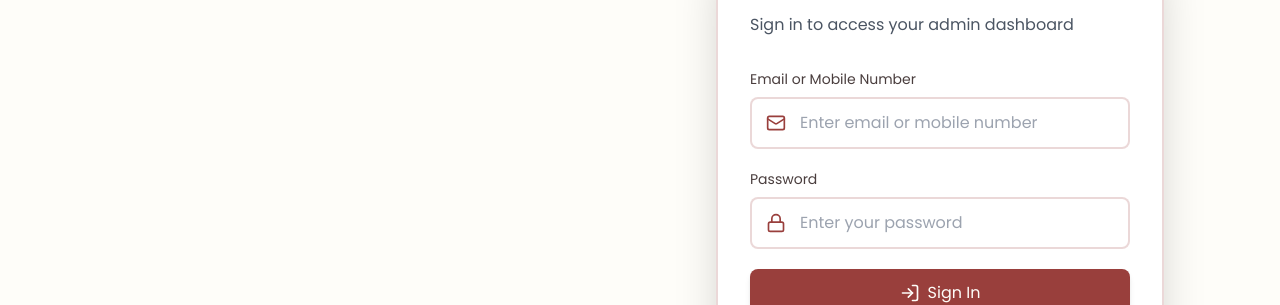
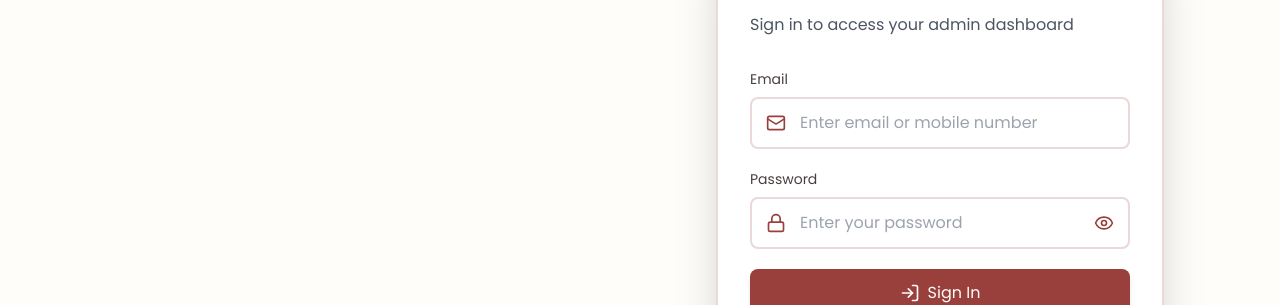
Before and after one commit to JairamDeo/Vitric-Client-Project-Tracking-App, a React (Vite) app in the folder client/: page /admin-login in a window 1280 px wide. Shown: the part 275-580 px from the top of the page. Built offline with nearby package versions, Linux system fonts and the light colour scheme; no server answers.

Commit message:
minor login bug

```diff
--- a/client/src/Admin/AdminLogin.jsx
+++ b/client/src/Admin/AdminLogin.jsx
@@ -1,6 +1,6 @@
 import React, { useState } from 'react';
 import { useNavigate } from 'react-router-dom';
-import { Mail, Lock, LogIn, CheckCircle } from 'lucide-react';
+import { Mail, Lock, LogIn, CheckCircle, Eye, EyeOff } from 'lucide-react';
 import { useAuth } from '../context/AuthContext';
 
 const AdminLogin = () => {
@@ -9,6 +9,7 @@ const AdminLogin = () => {
   const [isLoading, setIsLoading] = useState(false);
   const [error, setError] = useState('');
   const [showSuccessModal, setShowSuccessModal] = useState(false);
+  const [showPassword, setShowPassword] = useState(false);
 
   const { login } = useAuth();
   const navigate = useNavigate();
@@ -19,7 +20,8 @@ const AdminLogin = () => {
     setError('');
 
     try {
-      const result = await login(emailOrMobile, password);
+      const sanitizedPassword = password.replace(/\s+/g, '').trim();
+      const result = await login(emailOrMobile.trim(), sanitizedPassword);
 
       if (result.success) {
         // Show success modal
@@ -47,7 +49,7 @@ const AdminLogin = () => {
         <div className="hidden lg:flex flex-col justify-center space-y-6 animate-fadeIn">
           <div className="flex items-center gap-4 mb-4">
             <div className="w-[160px] h-[80px] rounded-xl flex items-center justify-center p-3">
-              <img src="../../assets/logo.svg"  alt="Company Logo" className="w-full h-full object-contain" />
+              <img src="../../assets/logo.svg" alt="Company Logo" className="w-full h-full object-contain" />
             </div>
             <div>
               <h1 className="text-3xl font-bold text-maroon">Client Project Tracker</h1>
@@ -90,7 +92,7 @@ const AdminLogin = () => {
             <form onSubmit={handleLogin} className="space-y-5">
               <div>
                 <label className="block text-sm font-medium text-darkBrown mb-2">
-                  Email or Mobile Number
+                  Email
                 </label>
                 <div className="relative">
                   <Mail className="absolute left-4 top-1/2 transform -translate-y-1/2 text-maroon w-5 h-5" />
@@ -113,14 +115,31 @@ const AdminLogin = () => {
                 <div className="relative">
                   <Lock className="absolute left-4 top-1/2 transform -translate-y-1/2 text-maroon w-5 h-5" />
                   <input
-                    type="password"
+                    type={showPassword ? 'text' : 'password'}
                     value={password}
                     onChange={(e) => setPassword(e.target.value)}
+                    onPaste={(e) => {
+                      e.preventDefault(); // stop browser from pasting raw text
+                      const pasted = e.clipboardData.getData('text').normalize().trim();
+                      setPassword(pasted);
+                    }}
                     placeholder="Enter your password"
                     required
                     disabled={isLoading}
-                    className="w-full pl-12 pr-4 py-3 border-2 border-maroon-20 rounded-lg focus:outline-none focus:border-maroon transition-all duration-300 text-darkBrown placeholder-gray-400 disabled:bg-gray-100 disabled:cursor-not-allowed"
+                    className="w-full pl-12 pr-12 py-3 border-2 border-maroon-20 rounded-lg focus:outline-none focus:border-maroon transition-all duration-300 text-darkBrown placeholder-gray-400 disabled:bg-gray-100 disabled:cursor-not-allowed"
                   />
+
+                  {/* Eye toggle button */}
+                  <button
+                    type="button"
+                    onClick={() => setShowPassword((s) => !s)}
+                    aria-label={showPassword ? 'Hide password' : 'Show password'}
+                    title={showPassword ? 'Hide password' : 'Show password'}
+                    disabled={isLoading}
+                    className="absolute right-3 top-1/2 transform -translate-y-1/2 p-1 rounded focus:outline-none focus:ring-2 focus:ring-maroon/30"
+                  >
+                    {showPassword ? <EyeOff className="w-5 h-5 text-maroon" /> : <Eye className="w-5 h-5 text-maroon" />}
+                  </button>
                 </div>
               </div>
 
@@ -182,7 +201,7 @@ const AdminLogin = () => {
               {/* Progress Bar */}
               <div className="mt-4 w-full bg-lightPink rounded-full h-2 overflow-hidden">
                 <div className="bg-maroon h-full rounded-full animate-[slideRight_2s_ease-in-out]"
-                     style={{ width: '100%', animation: 'slideRight 2s ease-in-out' }}>
+                  style={{ width: '100%', animation: 'slideRight 2s ease-in-out' }}>
                 </div>
               </div>
             </div>
--- a/client/src/App.jsx
+++ b/client/src/App.jsx
@@ -26,6 +26,8 @@ const Clients = lazy(() => import('./Pages/Clients'));
 const Projects = lazy(() => import('./Pages/Projects'));
 const AdminLogin = lazy(() => import('./Admin/AdminLogin'));
 
+import RedirectIfAuthenticated from './components/RedirectIfAuthenticated';
+
 function App() {
 
   return (
@@ -39,7 +41,14 @@ function App() {
               <Route exact path='/' element={<Dashboard />} />
               <Route exact path='/client' element={<Clients />} />
               <Route exact path='/project' element={<Projects />} />
-              <Route exact path='/admin-login' element={<AdminLogin />} />
+              <Route
+                path="/admin-login"
+                element={
+                  <RedirectIfAuthenticated>
+                    <AdminLogin />
+                  </RedirectIfAuthenticated>
+                }
+              />
             </Routes>
 
           </Suspense>
--- a/client/src/components/Footer.jsx
+++ b/client/src/components/Footer.jsx
@@ -10,6 +10,7 @@ const Footer = () => {
       { name: 'Dashboard', path: '/' },
       { name: 'Clients', path: '/client' },
       { name: 'Projects', path: '/project' },
+      { name: 'Admin Login', path: '/admin-login' },
     ],
     contact: [
       { icon: Mail, text: 'jairamdeo2002@gmail.com', href: 'mailto:jairamdeo2002@gmail.com' },
--- /dev/null
+++ b/client/src/components/RedirectIfAuthenticated.jsx
@@ -0,0 +1,14 @@
+// src/components/RedirectIfAuthenticated.jsx
+import React from 'react';
+import { Navigate } from 'react-router-dom';
+import { useAuth } from '../context/AuthContext';
+
+const RedirectIfAuthenticated = ({ children }) => {
+  const { isAuthenticated, isLoading } = useAuth();
+
+  if (isLoading) return null; // or show a loader while checking
+
+  return isAuthenticated ? <Navigate to="/" replace /> : children;
+};
+
+export default RedirectIfAuthenticated;
--- a/client/src/context/AuthContext.jsx
+++ b/client/src/context/AuthContext.jsx
@@ -1,10 +1,9 @@
 import React, { createContext, useState, useContext, useEffect } from 'react';
+import Cookies from 'js-cookie';
 import { adminAPI } from '../utils/apiService';
 
-// Create Auth Context
 const AuthContext = createContext();
 
-// Custom hook to use auth context
 export const useAuth = () => {
   const context = useContext(AuthContext);
   if (!context) {
@@ -13,22 +12,20 @@ export const useAuth = () => {
   return context;
 };
 
-// Auth Provider Component
 export const AuthProvider = ({ children }) => {
   const [admin, setAdmin] = useState(null);
   const [isAuthenticated, setIsAuthenticated] = useState(false);
   const [isLoading, setIsLoading] = useState(true);
 
-  // Check if user is already logged in on mount
   useEffect(() => {
     checkAuth();
   }, []);
 
-  // Check authentication status
+  //  Check authentication using cookies
   const checkAuth = async () => {
     try {
-      const token = localStorage.getItem('adminToken');
-      const adminData = localStorage.getItem('adminData');
+      const token = Cookies.get('adminToken');
+      const adminData = Cookies.get('adminData');
 
       if (token && adminData) {
         setAdmin(JSON.parse(adminData));
@@ -42,7 +39,7 @@ export const AuthProvider = ({ children }) => {
     }
   };
 
-  // Login function
+  //  Login - save tokens to cookies instead of localStorage
   const login = async (email, password) => {
     try {
       const response = await adminAPI.login(email, password);
@@ -50,14 +47,21 @@ export const AuthProvider = ({ children }) => {
       if (response.success) {
         const { token, ...adminData } = response.data;
 
-        // Save to localStorage
-        localStorage.setItem('adminToken', token);
-        localStorage.setItem('adminData', JSON.stringify(adminData));
+        // Store token & user data securely in cookies
+        Cookies.set('adminToken', token, {
+          expires: 1,          // 1 day expiry
+          secure: true,        // only sent over HTTPS
+          sameSite: 'Strict',  // prevent CSRF
+        });
 
-        // Update state
+        Cookies.set('adminData', JSON.stringify(adminData), {
+          expires: 1,
+          secure: true,
+          sameSite: 'Strict',
+        });
+
         setAdmin(adminData);
         setIsAuthenticated(true);
-
         return { success: true };
       }
 
@@ -71,10 +75,10 @@ export const AuthProvider = ({ children }) => {
     }
   };
 
-  // Logout function
+  //  Logout - clear cookies
   const logout = () => {
-    localStorage.removeItem('adminToken');
-    localStorage.removeItem('adminData');
+    Cookies.remove('adminToken');
+    Cookies.remove('adminData');
     setAdmin(null);
     setIsAuthenticated(false);
   };
```
